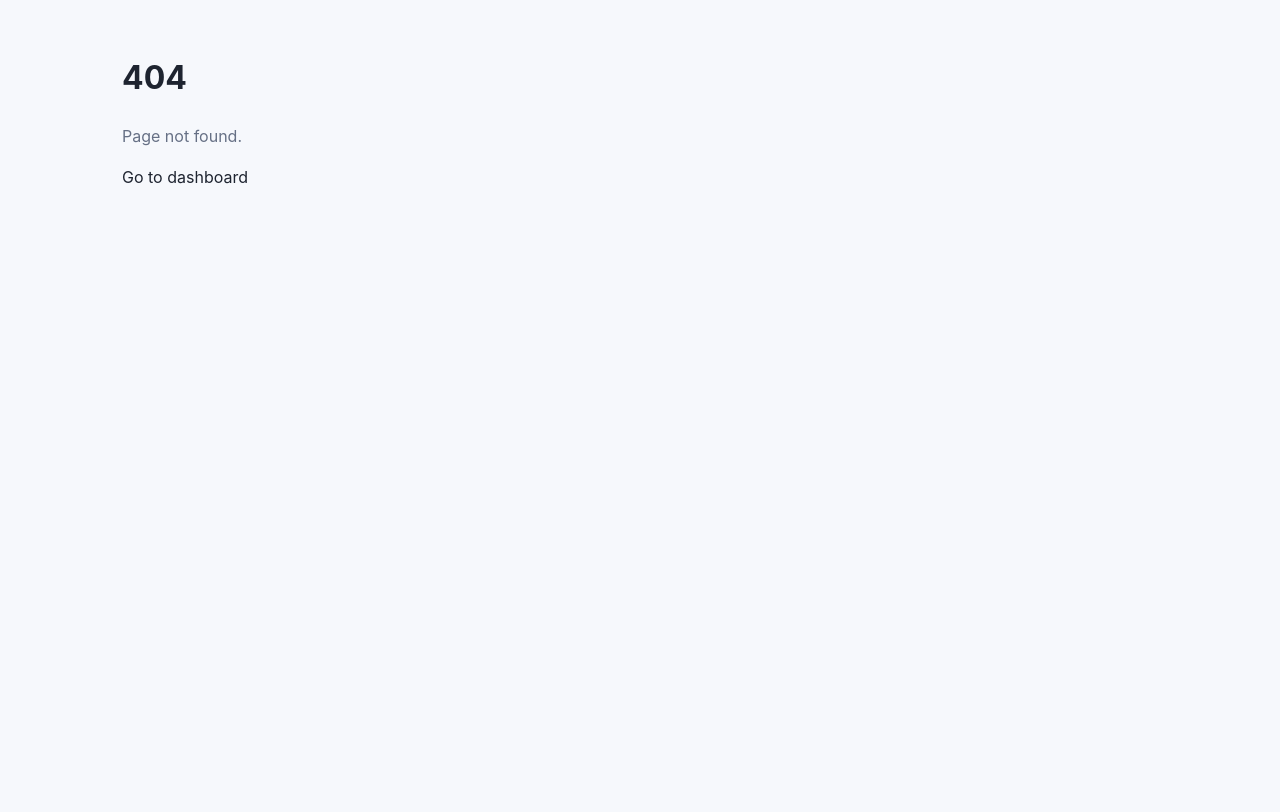
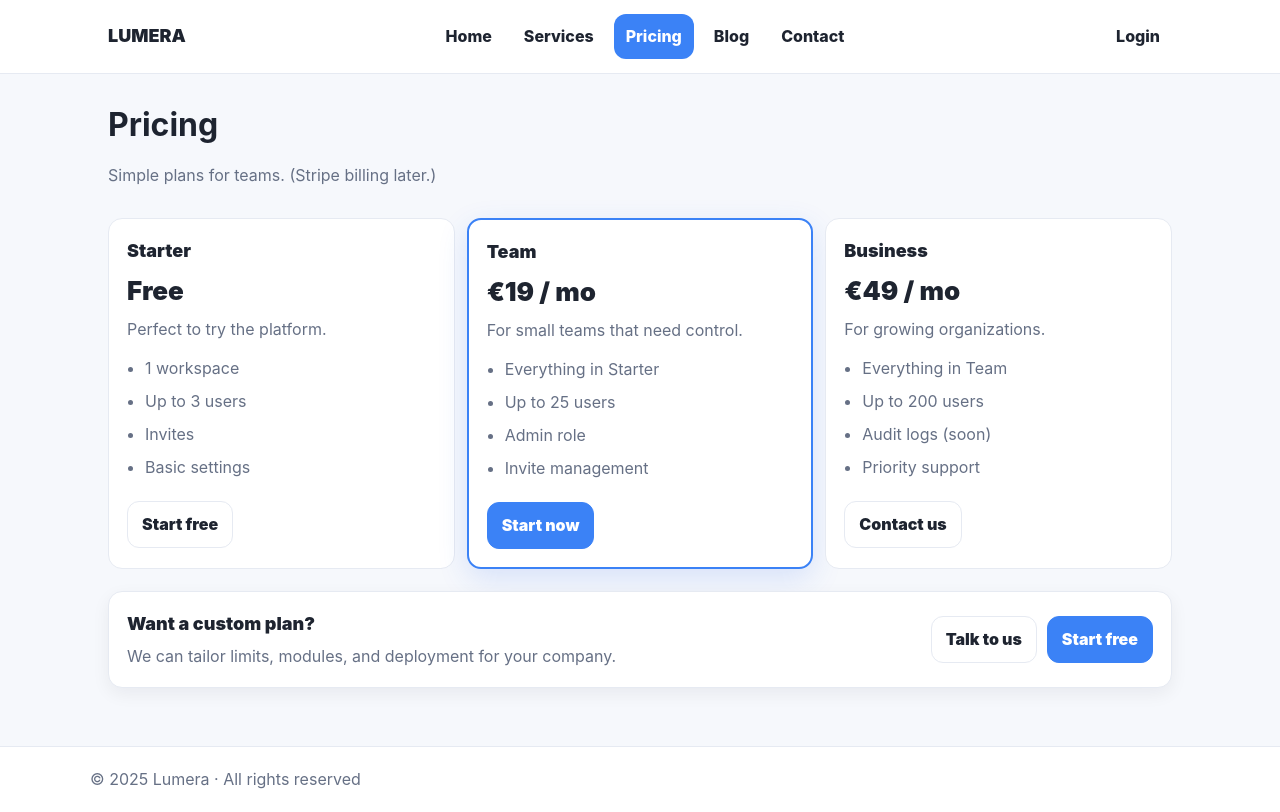
Before and after one commit to genciiv/Lumera, a React (Vite) app in the folder client/: page /pricing in a window 1280 px wide. Before the commit this address had no page. Built offline with nearby package versions, Linux system fonts and the light colour scheme.

Commit message:
feat(public): add pricing page and home pricing+CTA sections

```diff
--- a/client/src/App.jsx
+++ b/client/src/App.jsx
@@ -9,6 +9,7 @@ import RequireRole from "./components/RequireRole.jsx";
 
 import Home from "./pages/public/Home.jsx";
 import Services from "./pages/public/Services.jsx";
+import Pricing from "./pages/public/Pricing.jsx";
 import Blog from "./pages/public/Blog.jsx";
 import BlogPost from "./pages/public/BlogPost.jsx";
 import Contact from "./pages/public/Contact.jsx";
@@ -28,23 +29,24 @@ export default function App() {
   return (
     <BrowserRouter>
       <Routes>
-        {/* ========== PUBLIC WEBSITE ========== */}
+        {/* PUBLIC WEBSITE */}
         <Route element={<PublicLayout />}>
           <Route path="/" element={<Home />} />
           <Route path="/services" element={<Services />} />
+          <Route path="/pricing" element={<Pricing />} />
           <Route path="/blog" element={<Blog />} />
           <Route path="/blog/:slug" element={<BlogPost />} />
           <Route path="/contact" element={<Contact />} />
         </Route>
 
-        {/* ========== AUTH PAGES ========== */}
+        {/* AUTH */}
         <Route element={<AuthLayout />}>
           <Route path="/login" element={<Login />} />
           <Route path="/register" element={<Register />} />
           <Route path="/accept-invite" element={<AcceptInvite />} />
         </Route>
 
-        {/* ========== PROTECTED APP ========== */}
+        {/* APP */}
         <Route element={<ProtectedRoute />}>
           <Route path="/app" element={<AppLayout />}>
             <Route index element={<Dashboard />} />
--- a/client/src/layouts/PublicLayout.jsx
+++ b/client/src/layouts/PublicLayout.jsx
@@ -17,7 +17,7 @@ export default function PublicLayout() {
           position: "sticky",
           top: 0,
           zIndex: 10,
-          background: "rgba(255,255,255,0.9)",
+          background: "rgba(255,255,255,0.92)",
           backdropFilter: "blur(8px)",
           borderBottom: "1px solid var(--border)",
         }}
@@ -44,6 +44,9 @@ export default function PublicLayout() {
             <NavLink to="/services" style={linkStyle}>
               Services
             </NavLink>
+            <NavLink to="/pricing" style={linkStyle}>
+              Pricing
+            </NavLink>
             <NavLink to="/blog" style={linkStyle}>
               Blog
             </NavLink>
@@ -52,11 +55,9 @@ export default function PublicLayout() {
             </NavLink>
           </nav>
 
-          <div style={{ display: "flex", gap: 10, alignItems: "center" }}>
-            <NavLink to="/login" style={linkStyle}>
-              Login
-            </NavLink>
-          </div>
+          <NavLink to="/login" style={linkStyle}>
+            Login
+          </NavLink>
         </div>
       </header>
 
--- a/client/src/pages/public/BlogPost.jsx
+++ b/client/src/pages/public/BlogPost.jsx
@@ -14,8 +14,7 @@ export default function BlogPost() {
       </h1>
 
       <div className="card" style={{ padding: 18, color: "var(--muted)" }}>
-        This is a placeholder post page. Later we will load content from MongoDB
-        (Blog module) and render HTML/Markdown safely.
+        Placeholder post page. Later we will load blog content from MongoDB.
       </div>
     </div>
   );
--- a/client/src/pages/public/Home.jsx
+++ b/client/src/pages/public/Home.jsx
@@ -3,6 +3,7 @@ import { Link } from "react-router-dom";
 export default function Home() {
   return (
     <div style={{ display: "grid", gap: 18 }}>
+      {/* HERO */}
       <section style={hero}>
         <div style={{ maxWidth: 720 }}>
           <div style={badge}>Multi-tenant SaaS · MERN</div>
@@ -44,6 +45,7 @@ export default function Home() {
         </div>
       </section>
 
+      {/* FEATURES */}
       <section style={grid}>
         <Card
           title="Secure Auth"
@@ -61,6 +63,117 @@ export default function Home() {
           title="Invites"
           text="Generate invite links so users can join safely."
         />
+      </section>
+
+      {/* PRICING PREVIEW */}
+      <section style={{ display: "grid", gap: 12 }}>
+        <div
+          style={{
+            display: "flex",
+            justifyContent: "space-between",
+            alignItems: "end",
+            gap: 10,
+          }}
+        >
+          <div>
+            <h2 style={{ margin: 0 }}>Pricing</h2>
+            <div style={{ color: "var(--muted)", marginTop: 6 }}>
+              Start free. Upgrade when you need more users.
+            </div>
+          </div>
+          <Link to="/pricing" style={ghostBtn}>
+            View all plans
+          </Link>
+        </div>
+
+        <div style={pricingGrid}>
+          <div className="card" style={{ padding: 18 }}>
+            <div style={{ fontWeight: 900 }}>Starter</div>
+            <div style={{ fontSize: 24, fontWeight: 900, marginTop: 6 }}>
+              Free
+            </div>
+            <div style={{ color: "var(--muted)", marginTop: 6 }}>
+              For testing and small teams.
+            </div>
+            <Link
+              to="/register"
+              style={{
+                ...primaryBtn,
+                display: "inline-block",
+                marginTop: 12,
+                textDecoration: "none",
+              }}
+            >
+              Start free
+            </Link>
+          </div>
+
+          <div
+            className="card"
+            style={{ padding: 18, border: "2px solid var(--primary)" }}
+          >
+            <div style={{ fontWeight: 900 }}>Team</div>
+            <div style={{ fontSize: 24, fontWeight: 900, marginTop: 6 }}>
+              €19 / mo
+            </div>
+            <div style={{ color: "var(--muted)", marginTop: 6 }}>
+              Best value for real usage.
+            </div>
+            <Link
+              to="/register"
+              style={{
+                ...primaryBtn,
+                display: "inline-block",
+                marginTop: 12,
+                textDecoration: "none",
+              }}
+            >
+              Start now
+            </Link>
+          </div>
+
+          <div className="card" style={{ padding: 18 }}>
+            <div style={{ fontWeight: 900 }}>Business</div>
+            <div style={{ fontSize: 24, fontWeight: 900, marginTop: 6 }}>
+              €49 / mo
+            </div>
+            <div style={{ color: "var(--muted)", marginTop: 6 }}>
+              For bigger workspaces.
+            </div>
+            <Link
+              to="/contact"
+              style={{
+                ...ghostBtn,
+                display: "inline-block",
+                marginTop: 12,
+                textDecoration: "none",
+              }}
+            >
+              Contact us
+            </Link>
+          </div>
+        </div>
+      </section>
+
+      {/* CTA */}
+      <section className="card" style={homeCTA}>
+        <div>
+          <div style={{ fontWeight: 900, fontSize: 18 }}>Ready to launch?</div>
+          <div style={{ color: "var(--muted)", marginTop: 6 }}>
+            Create your workspace and invite your team in minutes.
+          </div>
+        </div>
+        <div style={{ display: "flex", gap: 10 }}>
+          <Link
+            to="/register"
+            style={{ ...primaryBtn, textDecoration: "none" }}
+          >
+            Get started
+          </Link>
+          <Link to="/contact" style={{ ...ghostBtn, textDecoration: "none" }}>
+            Book a demo
+          </Link>
+        </div>
       </section>
     </div>
   );
@@ -105,6 +218,21 @@ const grid = {
   gap: 12,
 };
 
+const pricingGrid = {
+  display: "grid",
+  gridTemplateColumns: "repeat(3, minmax(0, 1fr))",
+  gap: 12,
+};
+
+const homeCTA = {
+  marginTop: 6,
+  padding: 18,
+  display: "flex",
+  justifyContent: "space-between",
+  alignItems: "center",
+  gap: 12,
+};
+
 const primaryBtn = {
   padding: "10px 14px",
   borderRadius: 12,
--- /dev/null
+++ b/client/src/pages/public/Pricing.jsx
@@ -0,0 +1,152 @@
+import { Link } from "react-router-dom";
+
+export default function Pricing() {
+  return (
+    <div style={{ display: "grid", gap: 14 }}>
+      <h1 style={{ margin: 0 }}>Pricing</h1>
+      <p style={{ color: "var(--muted)", marginTop: 0 }}>
+        Simple plans for teams. (Stripe billing later.)
+      </p>
+
+      <div style={grid}>
+        <PlanCard
+          title="Starter"
+          price="Free"
+          desc="Perfect to try the platform."
+          items={["1 workspace", "Up to 3 users", "Invites", "Basic settings"]}
+          ctaText="Start free"
+          ctaTo="/register"
+          highlight={false}
+        />
+
+        <PlanCard
+          title="Team"
+          price="€19 / mo"
+          desc="For small teams that need control."
+          items={[
+            "Everything in Starter",
+            "Up to 25 users",
+            "Admin role",
+            "Invite management",
+          ]}
+          ctaText="Start now"
+          ctaTo="/register"
+          highlight={true}
+        />
+
+        <PlanCard
+          title="Business"
+          price="€49 / mo"
+          desc="For growing organizations."
+          items={[
+            "Everything in Team",
+            "Up to 200 users",
+            "Audit logs (soon)",
+            "Priority support",
+          ]}
+          ctaText="Contact us"
+          ctaTo="/contact"
+          highlight={false}
+        />
+      </div>
+
+      <div className="card" style={ctaBox}>
+        <div>
+          <div style={{ fontWeight: 900, fontSize: 18 }}>
+            Want a custom plan?
+          </div>
+          <div style={{ color: "var(--muted)", marginTop: 6 }}>
+            We can tailor limits, modules, and deployment for your company.
+          </div>
+        </div>
+        <div style={{ display: "flex", gap: 10, alignItems: "center" }}>
+          <Link to="/contact" style={{ ...ghostBtn, textDecoration: "none" }}>
+            Talk to us
+          </Link>
+          <Link
+            to="/register"
+            style={{ ...primaryBtn, textDecoration: "none" }}
+          >
+            Start free
+          </Link>
+        </div>
+      </div>
+    </div>
+  );
+}
+
+function PlanCard({ title, price, desc, items, ctaText, ctaTo, highlight }) {
+  return (
+    <div
+      className="card"
+      style={{
+        padding: 18,
+        border: highlight
+          ? "2px solid var(--primary)"
+          : "1px solid var(--border)",
+        boxShadow: highlight ? "0 10px 30px rgba(37,99,235,0.15)" : "none",
+      }}
+    >
+      <div style={{ display: "grid", gap: 6 }}>
+        <div style={{ fontWeight: 900, fontSize: 18 }}>{title}</div>
+        <div style={{ fontWeight: 900, fontSize: 26 }}>{price}</div>
+        <div style={{ color: "var(--muted)" }}>{desc}</div>
+      </div>
+
+      <ul
+        style={{ margin: "14px 0 0", paddingLeft: 18, color: "var(--muted)" }}
+      >
+        {items.map((x) => (
+          <li key={x} style={{ marginBottom: 8 }}>
+            {x}
+          </li>
+        ))}
+      </ul>
+
+      <Link
+        to={ctaTo}
+        style={{
+          marginTop: 14,
+          display: "inline-block",
+          textDecoration: "none",
+          ...(highlight ? primaryBtn : ghostBtn),
+        }}
+      >
+        {ctaText}
+      </Link>
+    </div>
+  );
+}
+
+const grid = {
+  display: "grid",
+  gridTemplateColumns: "repeat(3, minmax(0, 1fr))",
+  gap: 12,
+};
+
+const ctaBox = {
+  marginTop: 8,
+  padding: 18,
+  display: "flex",
+  justifyContent: "space-between",
+  gap: 12,
+  alignItems: "center",
+};
+
+const primaryBtn = {
+  padding: "10px 14px",
+  borderRadius: 12,
+  background: "var(--primary)",
+  color: "white",
+  fontWeight: 900,
+  border: "1px solid var(--primary)",
+};
+
+const ghostBtn = {
+  padding: "10px 14px",
+  borderRadius: 12,
+  background: "transparent",
+  color: "var(--text)",
+  fontWeight: 900,
+  border: "1px solid var(--border)",
+};
```
Also changed, not shown: client/src/index.css (+8 -2 lines).
